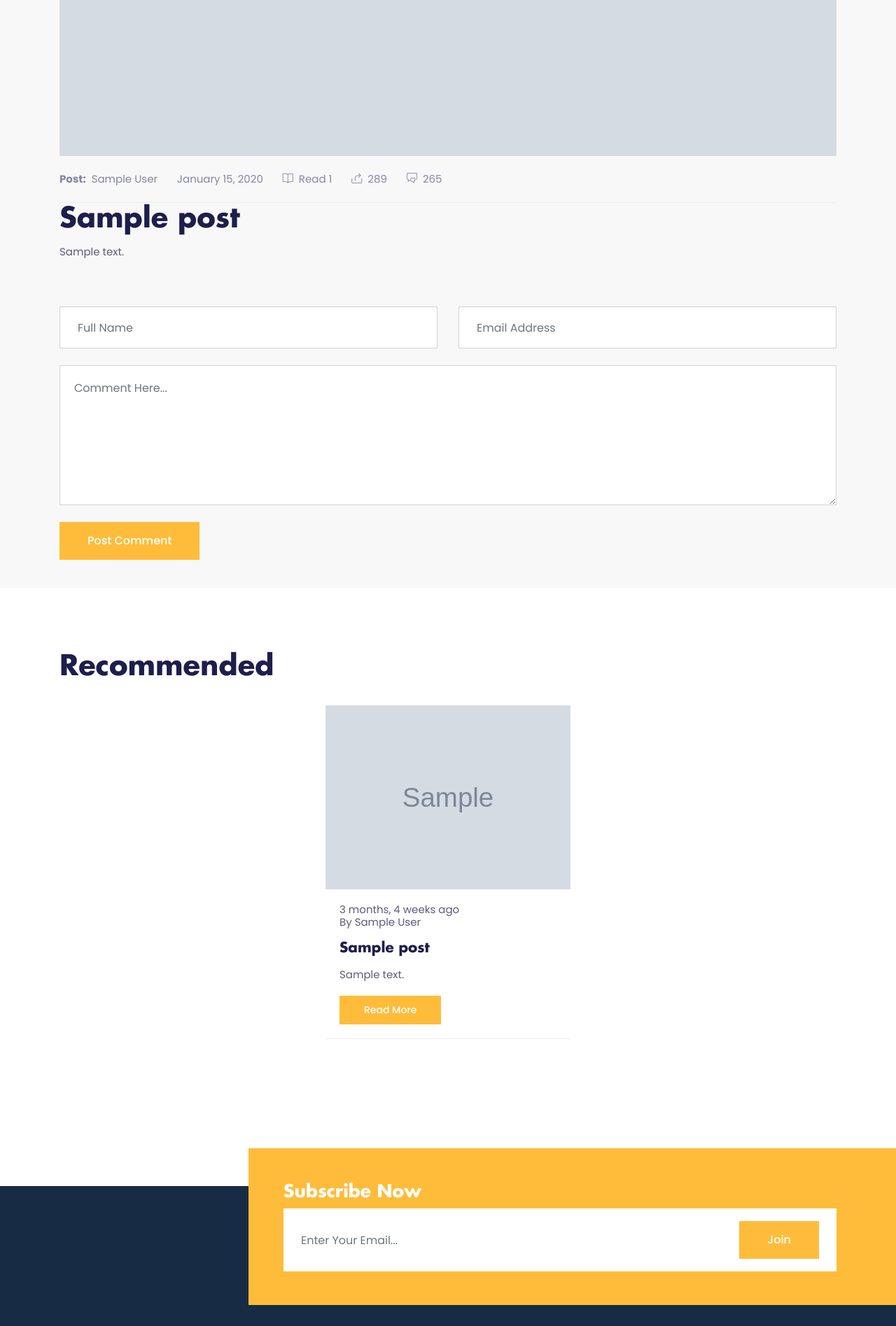
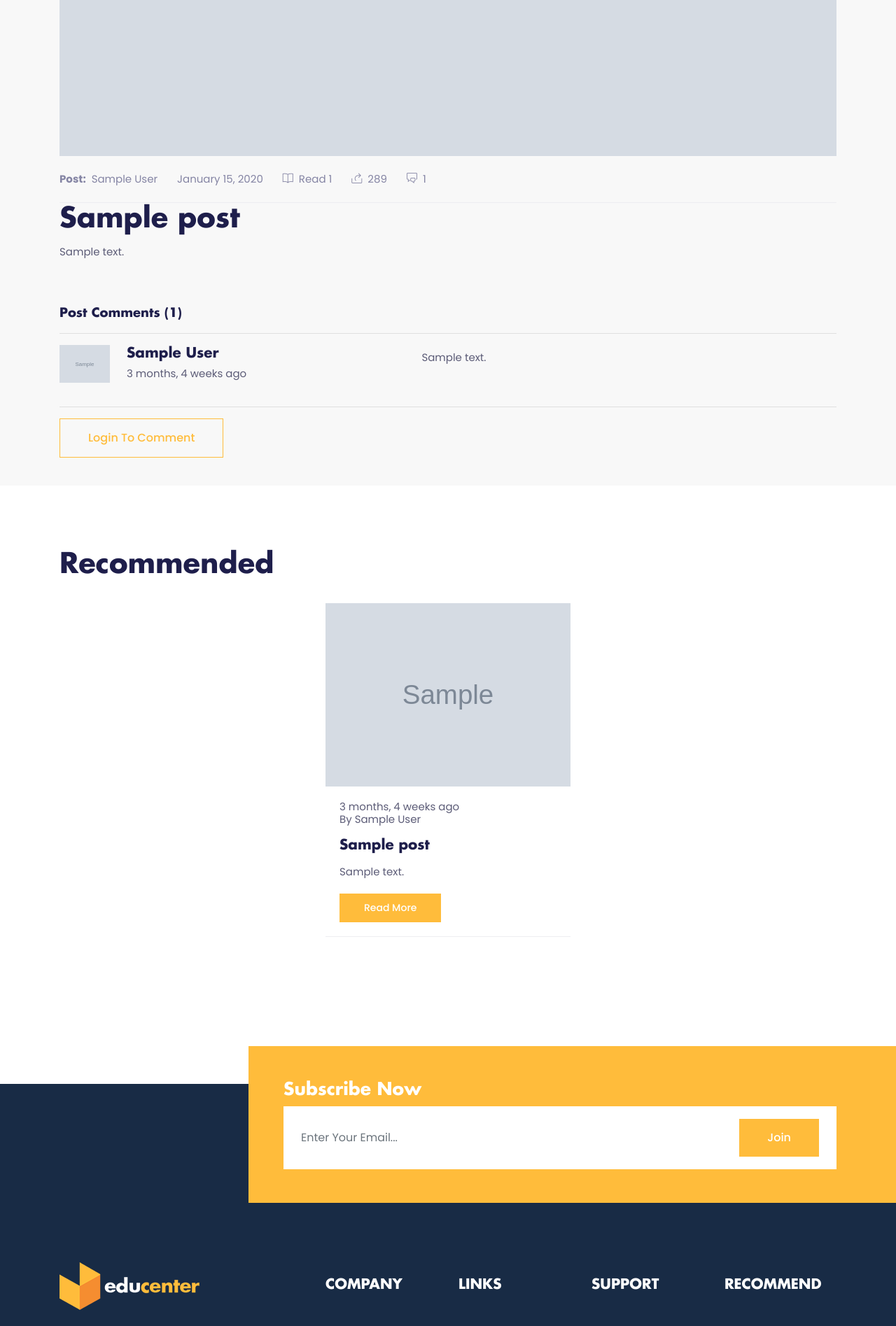
Before and after one commit to MilovanTomasevic/edu, a Django app: page /blog/post/1/ in a window 1280 px wide. Shown: the part 997-2892 px from the top of the page at 70% size. Run offline with Django 3.2, Linux system fonts and the light colour scheme; tables that the repository leaves empty hold one stand-in row (values such as "Sample post"); grey boxes marked "Sample" are stand-in pictures; some libraries are stand-ins or nearby versions.

Commit message:
blog: added comments for post

```diff
--- a/edu/blog/admin.py
+++ b/edu/blog/admin.py
@@ -1,7 +1,7 @@
 from django.contrib import admin
 
 # Register your models here.
-from .models import Post, HeaderBlog, Category
+from .models import Post, HeaderBlog, Category, Comment
 
 class BlogAdmin(admin.ModelAdmin):
     list_display = ['author','title' , 'date_posted']
@@ -17,3 +17,4 @@ class HeaderAdmin(admin.ModelAdmin):
 admin.site.register(Post, BlogAdmin)
 admin.site.register(HeaderBlog, HeaderAdmin)
 admin.site.register(Category)
+admin.site.register(Comment)
--- a/edu/blog/models.py
+++ b/edu/blog/models.py
@@ -42,7 +42,23 @@ class Post(models.Model):
     def view_count(self):
         return PostView.objects.filter(post=self).count()
 
+    @property
+    def get_comments(self):
+        return self.comments.all().order_by('-timestamp')
 
+    @property
+    def comment_count(self):
+        return Comment.objects.filter(post=self).count()
+
+
+class Comment(models.Model):
+    user = models.ForeignKey(User, on_delete=models.CASCADE)
+    timestamp = models.DateTimeField(auto_now_add=True)
+    content = models.TextField()
+    post = models.ForeignKey('Post', related_name='comments', on_delete=models.CASCADE)
+
+    def __str__(self):
+        return self.user.username
 
 class HeaderBlog(models.Model):
     blog_heading_title = models.CharField(max_length=50)
--- a/edu/blog/templates/blog/post_detail.html
+++ b/edu/blog/templates/blog/post_detail.html
@@ -22,7 +22,7 @@
           <li class="list-inline-item mr-4 mb-3 mb-md-0 text-light">{{ object.date_posted|date:"F d, Y" }}</li>
           <li class="list-inline-item mr-4 mb-3 mb-md-0 text-light"><i class="ti-book mr-2"></i>Read {{ object.view_count }}</li>
           <li class="list-inline-item mr-4 mb-3 mb-md-0 text-light"><i class="ti-share mr-2"></i>289</li>
-          <li class="list-inline-item mr-4 mb-3 mb-md-0 text-light"><a class="text-light" href="#"><i class="ti-comments mr-2"></i>265</a></li>
+          <li class="list-inline-item mr-4 mb-3 mb-md-0 text-light"><a class="text-light" href="#"><i class="ti-comments mr-2"></i>{{ post.comments.count }}</a></li>
         </ul>
       </div>
       <!-- border -->
@@ -36,21 +36,45 @@
       </div>
       <!-- comment box -->
       <div class="col-12">
-        <form action="#" class="row">
-          <div class="col-sm-6">
-            <input type="text" class="form-control mb-4" id="name" name="name" placeholder="Full Name">
+        <h5 class="mb-3">Post Comments ({{ post.comments.count }})</h5>
+        <hr>
+        {% for comment in post.get_comments %}
+        <div class="d-flex justify-content-between align-items-center flex-wrap">
+          <div class="media mb-2 mb-sm-0">
+            <img class="mr-4 img-fluid" src="{{ comment.user.userprofile.image.url }}" height="72" width="72" alt="Teacher">
+            <div class="media-body">
+              <a href="{% url 'profile-detail' comment.user.id %}"><h4 class="mt-0">{% if comment.user.userprofile.name == '' %}{{ comment.user.username }}{% else %}{{ comment.user.userprofile.name }}{% endif %}</h4></a>
+              {{ comment.timestamp|timesince }} ago
             </div>
-          <div class="col-sm-6">
-            <input type="email" class="form-control mb-4" id="mail" name="mail" placeholder="Email Address">
           </div>
+          <div class="row">
             <div class="col-12">
-            <textarea name="comment" id="comment" class="form-control mb-4" placeholder="Comment Here..."></textarea>
+              <p>{{ comment.content }}</p>
             </div>
+        </div>
+        </br>
+        <div class="border-bottom border-primary mt-4"></div>
+      </div><br>
+      {% endfor %}
+      <hr>
+      {% if request.user.is_authenticated %}
       <div class="col-12">
+        <br><br><br><h5 class="mb-4">Leave a reply</h5>
+          <form method="POST" action="." class="commenting-form">
+            {% csrf_token %}
+            <div class="row">
+              <div class="form-group col-md-12">
+                {{ form }}
+              </div>
+              <div class="form-group col-md-12">
                 <button type="submit" value="send" class="btn btn-primary">post comment</button>
+              </div>
             </div>
           </form>
       </div>
+      {% else %}
+        <a href="{% url 'account_login' %}" class="btn btn-primary-outline">Login to comment</a>
+      {% endif %}
     </div>
   </div>
 </section>
--- a/edu/blog/views.py
+++ b/edu/blog/views.py
@@ -1,6 +1,6 @@
 from django.db.models import Count
 from .models import Post, HeaderBlog, Category, PostView
-from .forms import PostForm
+from .forms import PostForm, CommentForm
 from django.core.paginator import Paginator, EmptyPage, PageNotAnInteger
 from django.shortcuts import render, get_object_or_404, redirect, reverse
 from django.conf import settings
@@ -91,12 +91,14 @@ class CategoryesPostListView(ListView):
 
 class PostDetailView(DetailView):
     model = Post
+    form = CommentForm()
 
     def get_context_data(self, **kwargs):
         context = super(PostDetailView, self).get_context_data(**kwargs)
         rposts = Post.objects.order_by('-date_posted')[:3]
         context.update({
             'rposts': rposts,
+            'form': self.form
         })
         return context
 
@@ -105,6 +107,17 @@ class PostDetailView(DetailView):
         if self.request.user.is_authenticated:
             PostView.objects.get_or_create(user=self.request.user, post=obj)
         return obj
+
+    def post(self, request, *args, **kwargs):
+        form = CommentForm(request.POST)
+        if form.is_valid():
+            post = self.get_object()
+            form.instance.user = request.user
+            form.instance.post = post
+            form.save()
+            return redirect(reverse("post-detail", kwargs={
+                'pk': post.pk
+            }))
 
 class PostCreateView(LoginRequiredMixin, CreateView):
     model = Post
```
Also changed, not shown: edu/blog/forms.py (+12 -1 lines), edu/blog/migrations/0002_comment.py (added). Lines whose indentation alone changed are shown as unchanged.
